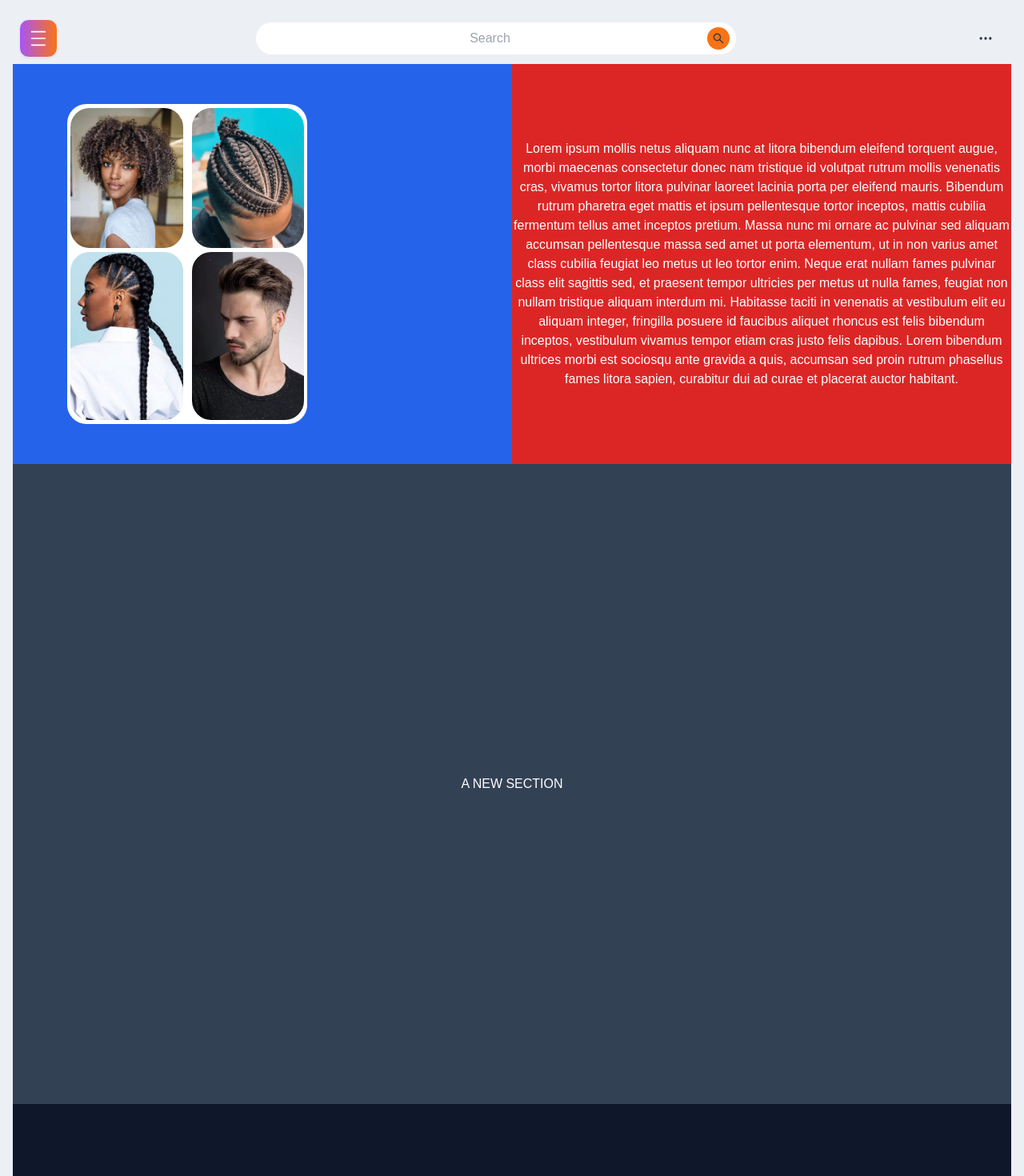
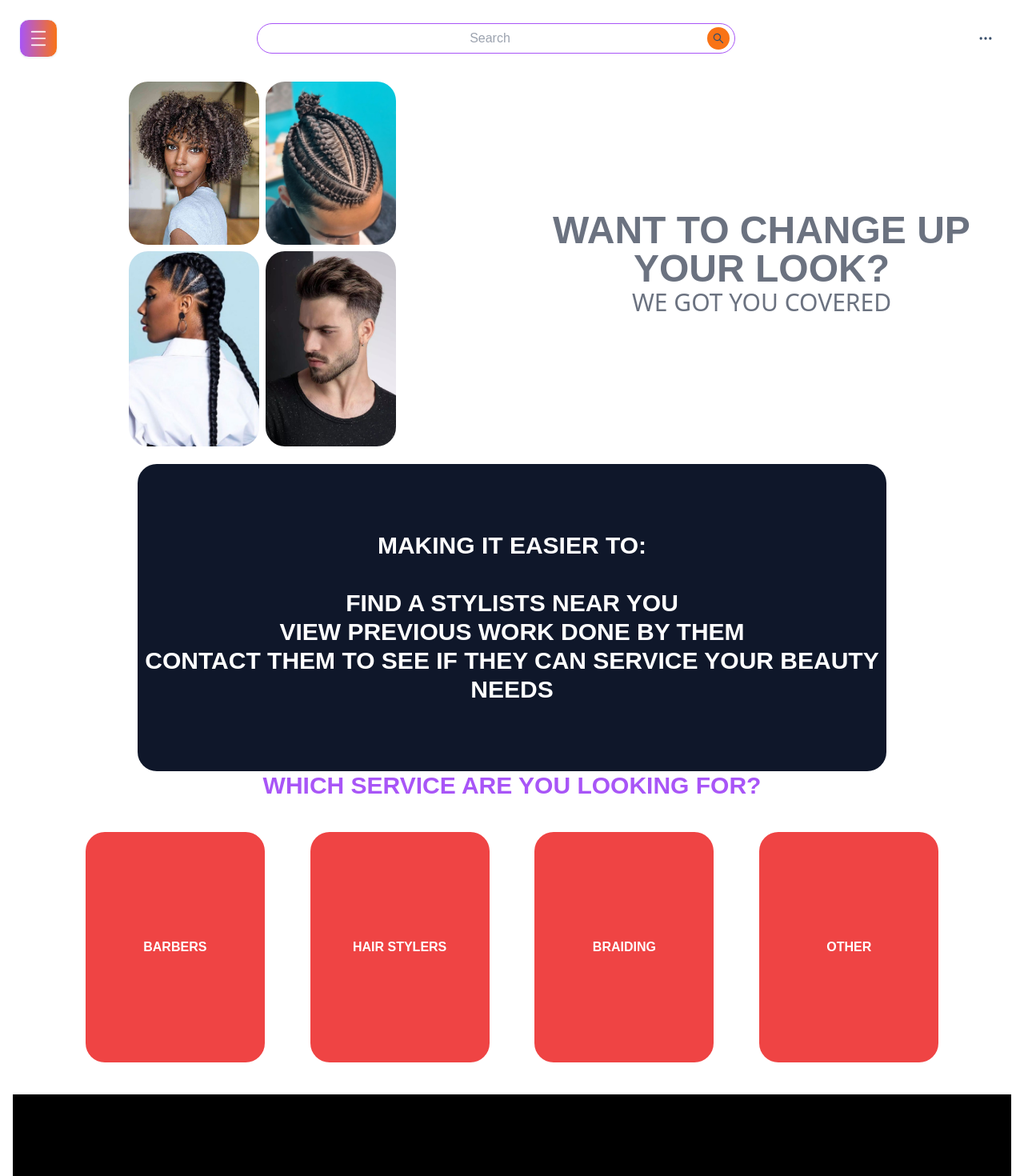
Before and after one commit to PaulNMwaura/site, a Next.js app: page / in a window 1280 px wide. Shown: the top 1470 px of the page at 80% size. Built offline with nearby package versions, Linux system fonts and the light colour scheme.

Commit message:
updated home page UI

```diff
--- a/app/page.tsx
+++ b/app/page.tsx
@@ -1,8 +1,18 @@
 'use client';
 
 import Image from "next/image";
-// import ProductCard from "./ui_components/ProductCard/ProductCard";
 import Navbar from "./ui_components/navbar/Navbar";
+import { Roboto, Bebas_Neue } from 'next/font/google';
+
+const roboto = Roboto({
+  weight: '400', // Define weights, styles
+  subsets: ['latin'],
+});
+
+const bebas = Bebas_Neue({
+  weight: '400', // Define weights, styles
+  subsets: ['latin'],
+});
 
 
 export default function Home() {
@@ -10,32 +20,52 @@ export default function Home() {
   return (
     <div>
       <Navbar />
-      <div className="min-h-[900px] lg:min-h-[500px] flex flex-wrap bg-slate-500">
-        <div className="relative w-full lg:w-1/2 min-h-[500px] max-h-[500px] bg-blue-600 flex items-center justify-center text-center text-white">
-          <div className="absolute w-[300px] min-h-[400px] max-h-[400px] lg:mr-[30%] bg-white flex flex-wrap items-center justify-between p-1 gap-1 rounded-3xl">
-            <Image src="/Style1.jpg" alt="" layout="responsive" width={95} height={95} quality={90} className="basis-1/2 max-w-[48%] rounded-3xl" />
-            <Image src="/Cornrows.jpg" alt="" layout="responsive" width={95} height={95} quality={90} className="basis-1/2 max-w-[48%] rounded-3xl" />
-            <Image src="/Style2.jpg" alt="" layout="responsive" width={95} height={95} quality={90} className="basis-1/2 max-w-[48%] rounded-3xl" />
-            <Image src="/fade.jpg" alt="" layout="responsive" width={95} height={95} quality={90} className="basis-1/2 max-w-[48%] rounded-3xl" />
+      <div className="w-full min-h-fit lg:min-h-fit flex flex-wrap bg-white">
+        <div className="relative w-full lg:w-1/2 min-h-[500px] max-h-[500px] bg-white flex lg:items-center justify-center text-center text-white">
+          <div className="relative w-[350px] max-h-[500px] bg-white grid grid-cols-2 gap-2 p-2 rounded-3xl">
+            <Image src="/Style1.jpg" alt="Style 1" width={100} height={100} layout="responsive" className="w-full h-full object-cover rounded-3xl" />
+            <Image src="/Cornrows.jpg" alt="Cornrows" width={100} height={100} layout="responsive" className="w-full h-full object-cover rounded-3xl" />
+            <Image src="/Style2.jpg" alt="Style 2" width={100} height={100} layout="responsive" className="w-full h-full object-cover rounded-3xl" />
+            <Image src="/fade.jpg" alt="Fade" width={100} height={100} layout="responsive" className="w-full h-full object-cover rounded-3xl" />
           </div>
         </div>
-        <div className="relative w-full lg:w-1/2 min-h-[400px] bg-red-600 flex items-center justify-center text-center text-white">
-          <p>
-          Lorem ipsum mollis netus aliquam nunc at litora bibendum eleifend torquent augue, morbi maecenas consectetur donec nam tristique id volutpat rutrum
-          mollis venenatis cras, vivamus tortor litora pulvinar laoreet lacinia porta per eleifend mauris. Bibendum rutrum pharetra eget mattis et ipsum pellentesque
-          tortor inceptos, mattis cubilia fermentum tellus amet inceptos pretium. Massa nunc mi ornare ac pulvinar sed aliquam accumsan pellentesque massa sed amet ut
-          porta elementum, ut in non varius amet class cubilia feugiat leo metus ut leo tortor enim. Neque erat nullam fames pulvinar class elit sagittis sed, et praesent
-          tempor ultricies per metus ut nulla fames, feugiat non nullam tristique aliquam interdum mi. Habitasse taciti in venenatis at vestibulum elit eu aliquam integer,
-          fringilla posuere id faucibus aliquet rhoncus est felis bibendum inceptos, vestibulum vivamus tempor etiam cras justo felis dapibus. Lorem bibendum ultrices morbi
-          est sociosqu ante gravida a quis, accumsan sed proin rutrum phasellus fames litora sapien, curabitur dui ad curae et placerat auctor habitant.
+        <div className="relative w-full lg:w-1/2 min-h-[400px] bg-white flex items-center justify-center flex-col text-center text-white">
+          <p className="font-bold text-5xl text-gray-500 text-pretty">
+            WANT TO CHANGE UP YOUR LOOK?
+          </p>
+          <p className="font-sans text-3xl text-gray-500">
+            WE GOT YOU COVERED
           </p>
         </div>
       </div>
-      <div className="relative min-w-full min-h-screen bg-slate-700 place-content-center text-center text-white">
-        A NEW SECTION
+      <div className="w-full h-fit flex place-content-center">
+        <div className="relative w-3/4 min-h-96 bg-slate-900 place-content-center text-center rounded-3xl">
+          <p className="font-bold text-3xl text-white">
+            MAKING IT EASIER TO: <br /> <br />
+            FIND A STYLISTS NEAR YOU <br />
+            VIEW PREVIOUS WORK DONE BY THEM <br />
+            CONTACT THEM TO SEE IF THEY CAN SERVICE YOUR BEAUTY NEEDS <br />
+          </p>
+        </div>
       </div>
-      <div className="relative min-w-full min-h-screen bg-slate-900 place-content-center text-center text-white">
-        A NEW SECTION 2
+      <div className="relative min-w-full min-h-fit flex flex-col items-center justify-center bg-white"> {/* {height/width fit content is very powerful} */}
+        <div className="w-fit h-fit font-bold text-3xl text-purple-500 text-center">
+          WHICH SERVICE ARE YOU LOOKING FOR?
+        </div>
+        <div className="w-[90%] h-1/2 bg-white justify-items-center grid grid-cols-1 md:grid-cols-2 lg:grid-cols-4 gap-20 p-10">
+          <div className="w-[80%] md:w-56 h-72 bg-red-500 flex items-center justify-center text-center font-bold text-white rounded-3xl">
+            <p> BARBERS</p>
+          </div>
+          <div className="w-[80%] md:w-56 h-72 bg-red-500 flex items-center justify-center text-center font-bold text-white rounded-3xl">
+            <p>HAIR STYLERS</p>
+          </div>
+          <div className="w-[80%] md:w-56 h-72 bg-red-500 flex items-center justify-center text-center font-bold text-white rounded-3xl">
+            <p>BRAIDING</p>
+          </div>
+          <div className="w-[80%] md:w-56 h-72 bg-red-500 flex items-center justify-center text-center font-bold text-white rounded-3xl">
+            <p>OTHER</p>
+          </div>
+        </div>
       </div>
       <div className="relative min-w-full min-h-screen bg-black place-content-center text-center text-white">
         A NEW SECTION 3
--- a/app/ui_components/navbar/Navbar.jsx
+++ b/app/ui_components/navbar/Navbar.jsx
@@ -73,7 +73,7 @@ const Navbar = () => {
 
       {/* Sidebar */}
       <div
-        className={`fixed inset-y-0 left-0 w-64 bg-orange-800 text-white transform' ${
+        className={`fixed inset-y-0 left-0 w-64 bg-orange-700 text-white transform' ${
           isSidebarOpen ? 'translate-x-0' : '-translate-x-full'
         } transition-transform duration-300 ease-in-out z-40`}
       >
--- a/app/ui_components/navbar/Searchbar.jsx
+++ b/app/ui_components/navbar/Searchbar.jsx
@@ -19,11 +19,11 @@ const Searchbar = () => {
 
   return (
     <form className='flex justify-center w-full max-w-md mx-auto relative'>
-        <div className="flex items-center w-full"> {/* Use flex to align items */}
+        <div className="flex place-items-center w-full"> {/* Use flex to align items */}
             <input
             type="search"
             placeholder='Search'
-            className='text-center min-w-48 ml-2 sm:min-w-60 sm:-ml-10 md:min-w-96 md:-ml-28 lg:min-w-[600px] lg:-ml-48 p-2 rounded-full bg-white text-black hover:outline outline-1 flex-grow' // Added flex-grow
+            className='text-center min-w-48 ml-2 sm:min-w-60 sm:-ml-10 md:min-w-96 md:-ml-28 lg:min-w-[600px] lg:-ml-48 p-2 rounded-full bg-white text-black outline outline-purple-500 outline-1' // Added flex-grow
             onChange={(e) => handleSearch(e)}
             autoComplete="off"
             />
--- a/tailwind.config.ts
+++ b/tailwind.config.ts
@@ -16,7 +16,7 @@ const config: Config = {
   },
   plugins: [require("daisyui")],
   daisyui: {
-    themes: ["nord"],
+    themes: ["winter"],
   },
 };
 export default config;
```
